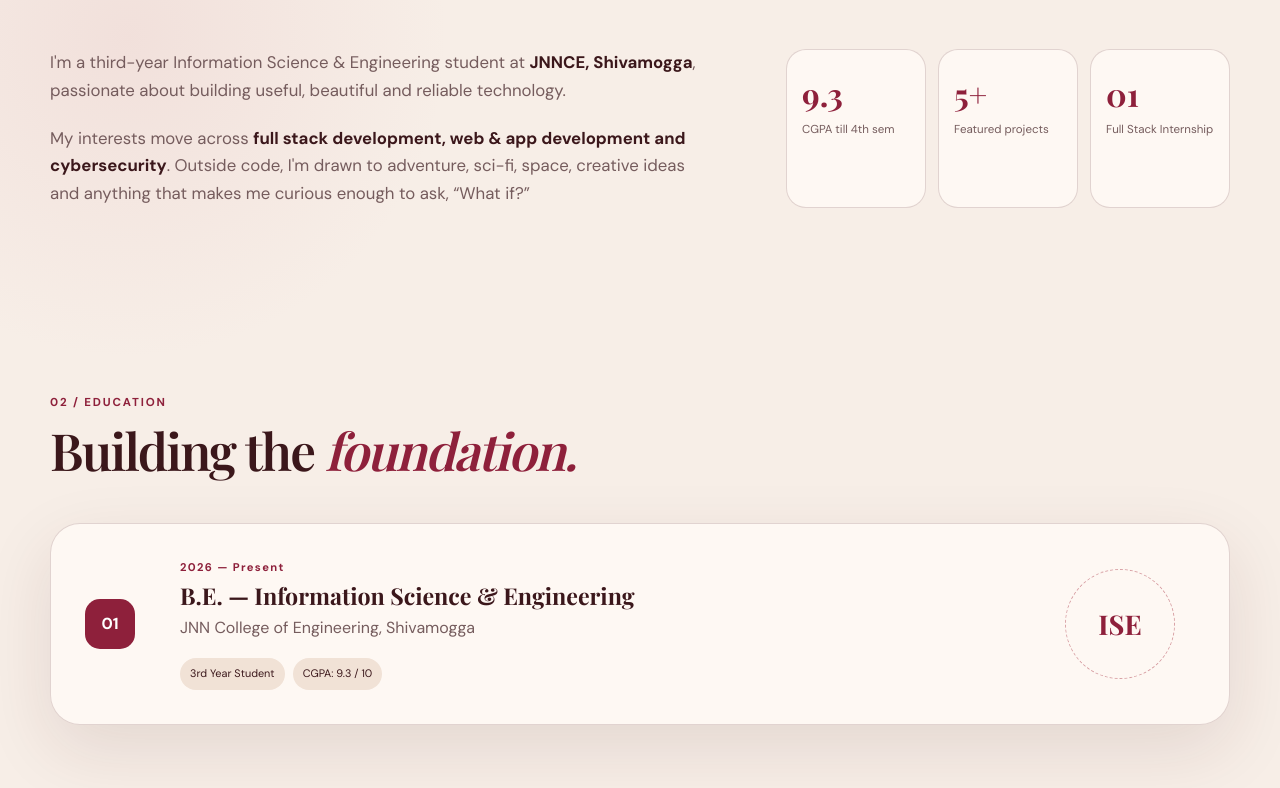
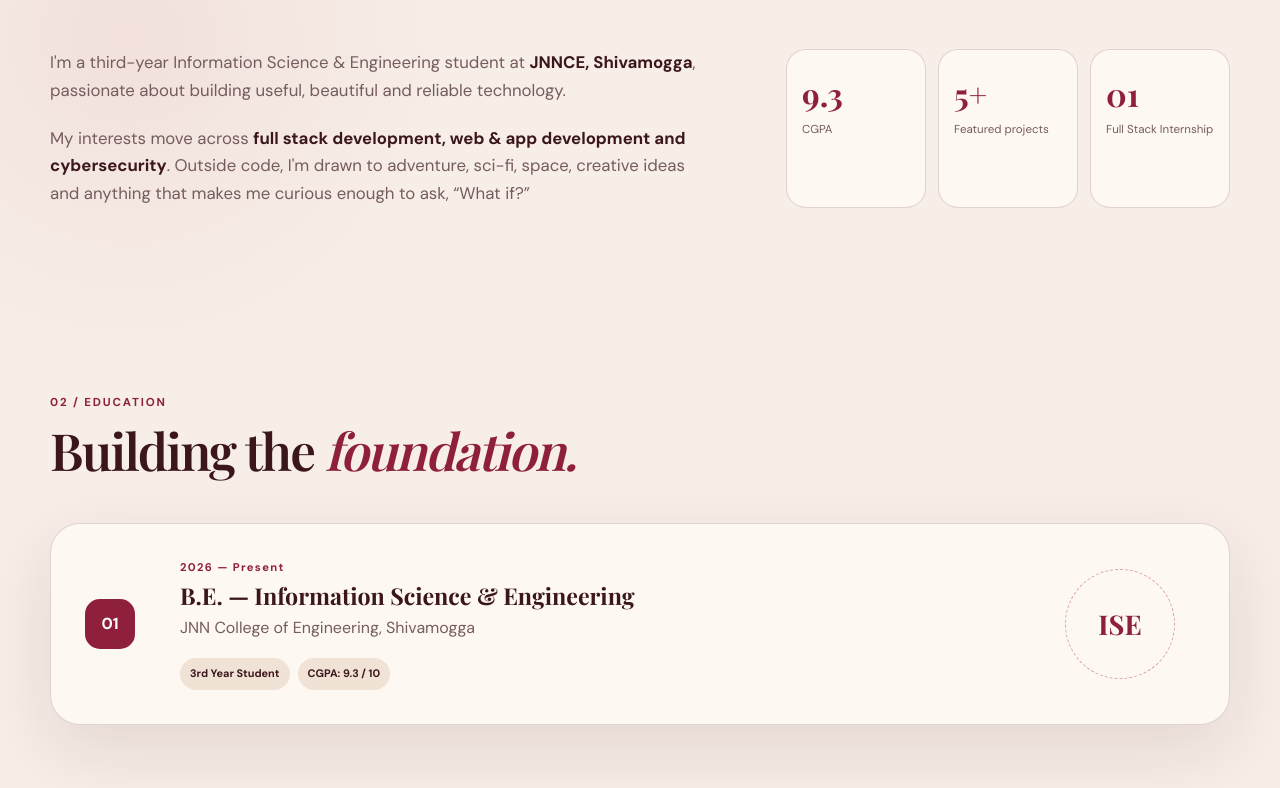
Before and after one commit to Ananya-G-Shetty/FUTURE_FS_01, a plain HTML site: page index.html in a window 1280 px wide. Shown: the part 1037-1825 px from the top of the page. Drawn offline with nearby package versions, Linux system fonts and the light colour scheme.

```diff
--- a/index.html
+++ b/index.html
@@ -110,7 +110,7 @@
         <div class="stats reveal">
           <div class="stat-card">
             <strong>9.3</strong>
-            <span>CGPA till 4th sem</span>
+            <span>CGPA</span>
           </div>
           <div class="stat-card">
             <strong>5+</strong>
@@ -137,8 +137,8 @@
           <h3>B.E. — Information Science & Engineering</h3>
           <p class="edu-place">JNN College of Engineering, Shivamogga</p>
           <div class="edu-meta">
-            <span>3rd Year Student</span>
-            <span>CGPA: 9.3 / 10</span>
+            <span><b>3rd Year Student</b></span>
+            <span><b>CGPA: 9.3 / 10</b></span>
           </div>
         </div>
         <div class="edu-orbit">ISE</div>
```
Also changed, not shown: assets/Ananya Mysore.jpeg (deleted), assets/Ananya Passport size photo.jpeg (deleted), assets/Ananya hackathon 1.1.jpeg (deleted), assets/Ananya mysore croped.jpeg (deleted), assets/NASA-Hackathon.jpg (deleted), assets/WhatsApp Image 2026.jpeg (deleted), assets/image.png (deleted).
